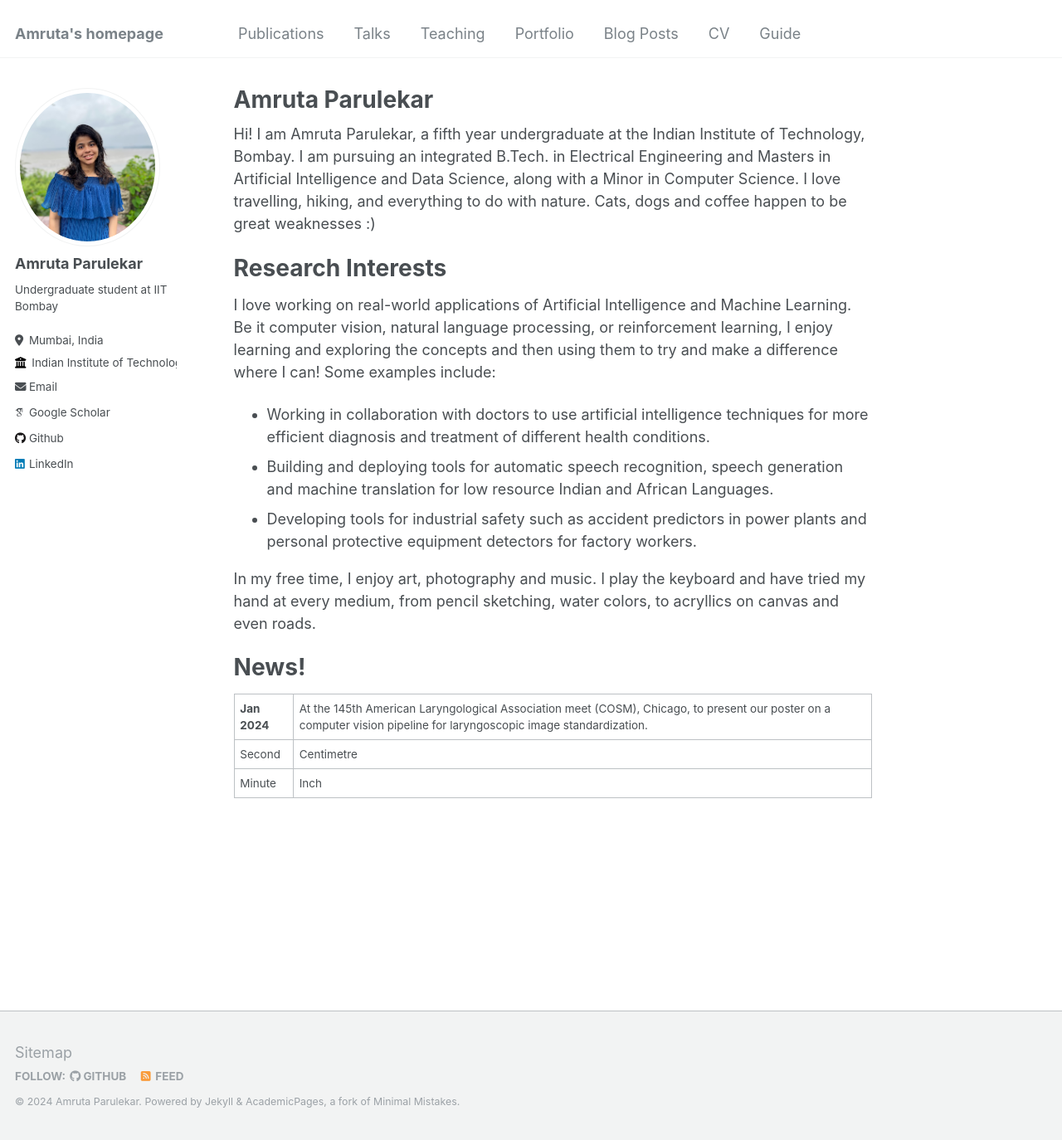
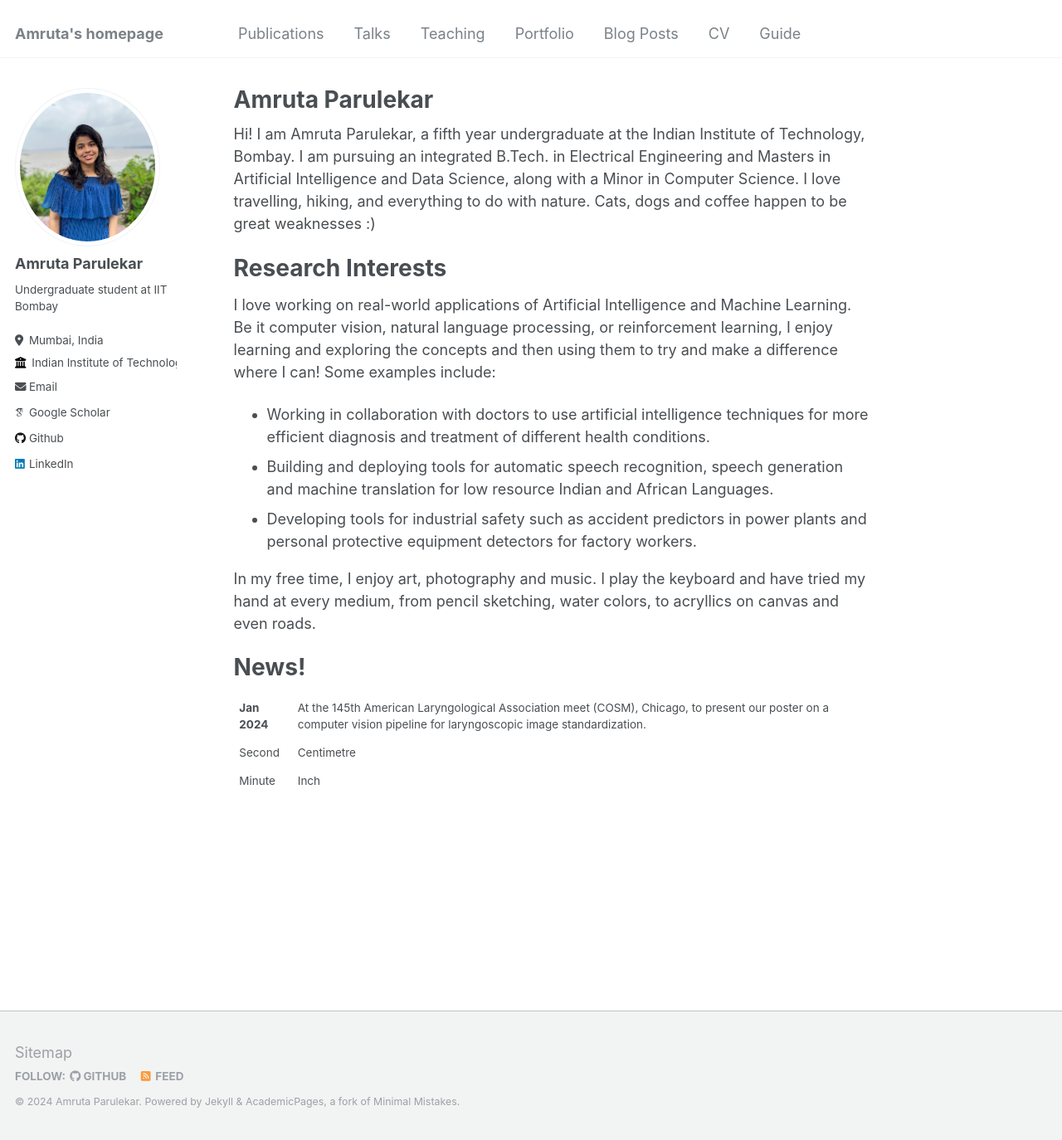
Before and after one commit to Amparulekar/Amparulekar.github.io, a Jekyll site: the page built from _pages/about.md, in a window 1280 px wide and 1374 px high. Shown: the whole window at 83% size. Built offline with Jekyll 4.4.1, drawn with Linux system fonts in a browser that asks for light colours; some web fonts are replaced; a script that is not in the unit is left out.

Commit message:
homepage

```diff
--- a/_pages/about.md
+++ b/_pages/about.md
@@ -21,7 +21,11 @@ In my free time, I enjoy art, photography and music. I play the keyboard and hav
 
 News!
 ======
-
+<style>
+table, td, th {
+   border: none;
+}
+</style>
  **Jan 2024** | At the 145th American Laryngological Association meet (COSM), Chicago, to present our poster on a computer vision pipeline for laryngoscopic image standardization.
  Second       | Centimetre
  Minute       | Inch
```
